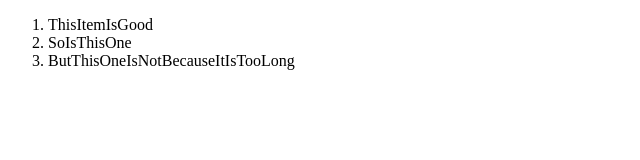
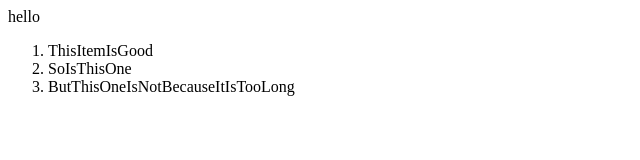
Before and after one commit to andymbryant/test-site, a plain HTML site: page index.html in a window 1280 px wide. Shown: the whole page, without its empty margins (0-640 px from the left). Drawn offline with Linux system fonts and the light colour scheme.

Commit message:
Added text div

```diff
--- a/index.html
+++ b/index.html
@@ -5,6 +5,7 @@
     <title>Test Site</title>
   </head>
   <body>
+    <div id="text">hello</div>
     <ol id="list">
       <li>ThisItemIsGood</li>
       <li>SoIsThisOne</li>
```
